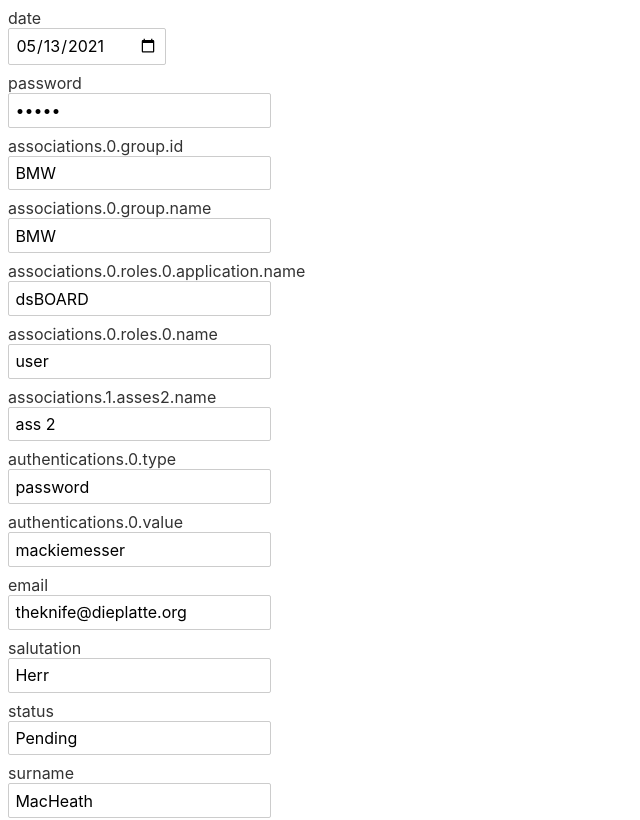
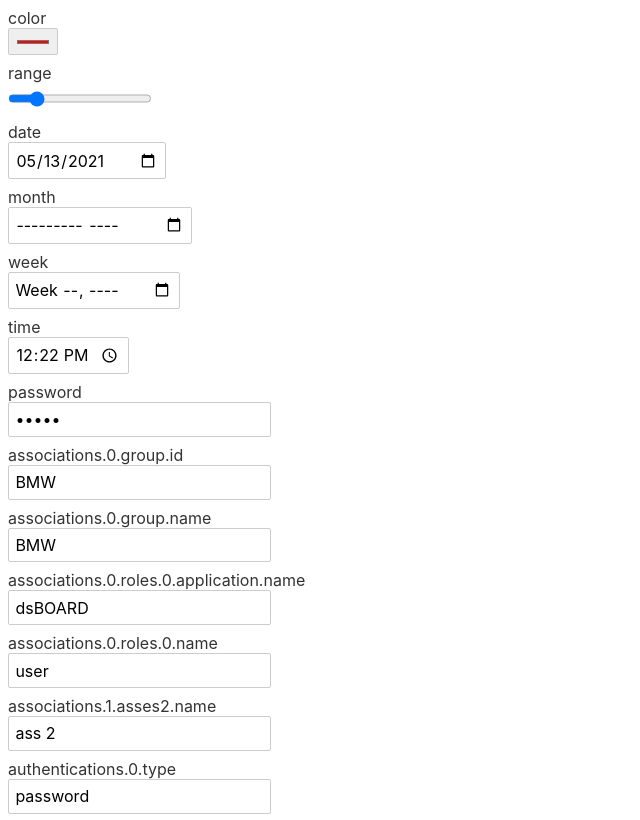
Before and after one commit to mucahiddayan/json-editor, a Svelte app: page / in a window 1280 px wide. Shown: the top 820 px of the page, without its empty margins (0-640 px from the left). Built offline with nearby package versions, Linux system fonts and the light colour scheme.

Commit message:
JE: add other input types

```diff
--- a/src/App.svelte
+++ b/src/App.svelte
@@ -17,7 +17,7 @@
 
 	let config = {hideLabel:false, emailMatcher:''};
 
-	let json = '{"date":"05.13.2021","password":"12212",\"associations\":[{\"group\":{\"id\":\"BMW\",\"name\":\"BMW\"},\"roles\":[{\"application\":{\"name\":\"dsBOARD\"},\"name\":\"user\"}]},{"asses2":{"name":"ass 2"}}],\"authentications\":[{\"type\":\"password\",\"value\":\"mackiemesser\"}],\"email\":\"theknife@dieplatte.org\",\"otherNames\":null,\"salutation\":\"Herr\",\"status\":\"Pending\",\"surname\":\"MacHeath\",\"title\":\"Prof.\",\"username\":\"mackiemesser\",\"userType\":\"Notary Assessor\","array":[1,2,3,4,5]}';
+	let json = '{"color":"#fb0404","range":"12","date":"05.13.2021","month":"", "week":"", "time":"12:22","password":"12212",\"associations\":[{\"group\":{\"id\":\"BMW\",\"name\":\"BMW\"},\"roles\":[{\"application\":{\"name\":\"dsBOARD\"},\"name\":\"user\"}]},{"asses2":{"name":"ass 2"}}],\"authentications\":[{\"type\":\"password\",\"value\":\"mackiemesser\"}],\"email\":\"theknife@dieplatte.org\",\"otherNames\":null,\"salutation\":\"Herr\",\"status\":\"Pending\",\"surname\":\"MacHeath\",\"title\":\"Prof.\",\"username\":\"mackiemesser\",\"userType\":\"Notary Assessor\","array":[1,2,3,4,5]}';
 	let parsed={};
 	let jsonError=false;
 
--- a/src/Field.svelte
+++ b/src/Field.svelte
@@ -11,6 +11,8 @@
 	export let config = {};
 	export let path = '';
 	export let key='';
+
+	const INPUT_TYPES = ['email','date','password','tel','url','month','week','time','search','color','range'];
 
 	let invalid=false;
 
@@ -42,7 +44,7 @@
 	}
 
 	function byKey(){
-		return ['email','date','password'].find(_=> _ === key)
+		return INPUT_TYPES.find(_=> _ === key)
 
 	}
 
```
